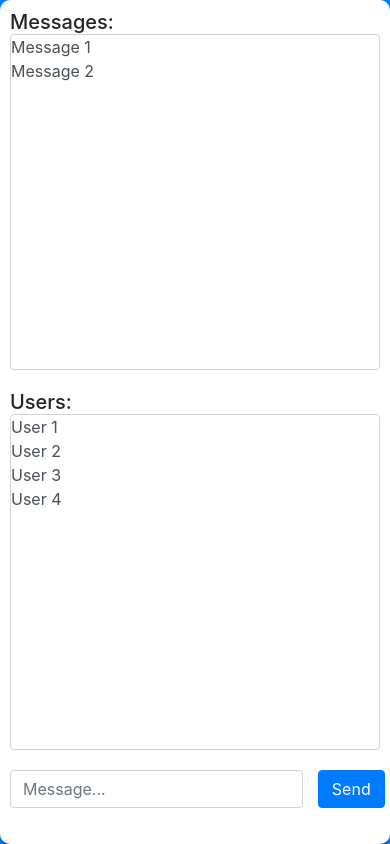
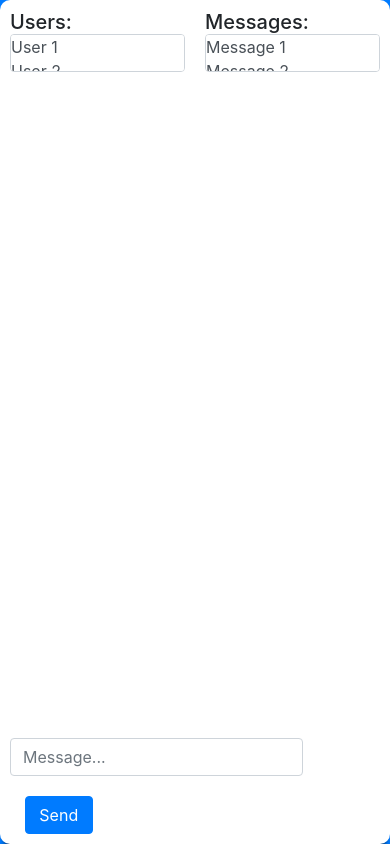
Before and after one commit to RamanSSidhu/simpleChatRoom, a plain HTML site: page index.html in a window 390 px wide. Drawn offline with nearby package versions, Linux system fonts and the light colour scheme.

Commit message:
Trying flexbox

```diff
--- a/index.html
+++ b/index.html
@@ -25,30 +25,26 @@
 
 </head>
 <body class="bg-primary">
-<div class="container-fluid my-container">
-    <div class="row upper-row">
-        <div class="col-lg-8 message-container">
-            <div class="h-100 d-flex flex-column">
+<div class="main-container">
+    <div class="upper-row">
+        <div class="messages-container">
                 <h5 class="m-0"> Messages: </h5>
-                <ul class="form-control flex-grow-1 messages-section">
+                <ul class="form-control messages-section">
                     <li>Message 1</li>
                     <li>Message 2</li>
                 </ul>
-            </div>
         </div>
-        <div class="col-lg-4 users-container">
-            <div class="h-100 d-flex flex-column">
+        <div class="col users-container">
                 <h5 class="m-0">Users: </h5>
-                <ul class="form-control flex-grow-1 users-section">
+                <ul class="form-control users-section">
                     <li>User 1</li>
                     <li>User 2</li>
                     <li>User 3</li>
                     <li>User 4</li>
                 </ul>
-            </div>
         </div>
     </div>
-    <div class="row lower-row">
+    <div class="lower-row">
         <div class="col-9 p-0 input-container">
             <input class="form-control input-form" type="text" placeholder="Message...">
         </div>
--- a/stylesheet/style.css
+++ b/stylesheet/style.css
@@ -7,31 +7,62 @@ body {
     height: 100%;
 }
 
+/* MEDIA QUERY */
+
 @media screen and (max-width: 600px) {
     body {
         padding: 0px;
         background-color: white;
     }
+
+    .main-container {
+        box-shadow: none;
+    }
+
+    .upper-row {
+        flex-direction: column;
+    }
+
+    .messages-container {
+        order: 2;
+        flex: 1;
+        width: 100%;
+    }
+
+    .users-container {
+        flex: 1;
+        width: 100%;
+    }
 }
 
-.my-container {
+/* END OF MEDIA QUERY */
+
+.main-container {
     background-color: white;
     box-shadow: 0 8px 6px -6px black;
     height: 100%;
     border-radius: 10px;
+    display: flex;
+    flex-direction: column;
+
 }
 
 .upper-row {
-    height: 90%;
+    display: flex;
+    flex-direction: row;
+    flex-wrap: nowrap;
+    flex: 90%;
 }
 
 .lower-row {
-    height: 10%;
+    flex: 10%;
 }
 
-.message-container {
+.messages-container {
     border-top-left-radius: 10px;
     padding: 10px;
+    flex: 1;
+    width: 66.7%;
 }
 
 .users-container {
@@ -58,6 +89,7 @@ body {
     width: 100%;
     padding: 0px;
     margin: 0px;
+    overflow-y: scroll;
 }
 
 .messages-section {
@@ -65,6 +97,7 @@ body {
     width: 100%;
     padding: 0px;
     margin: 0px;
+    overflow-y: scroll;
 }
 
 .user-box {
```
